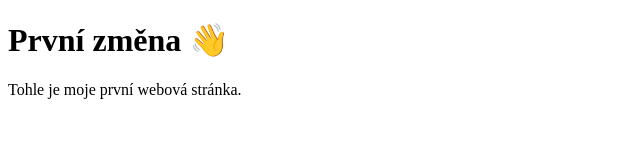
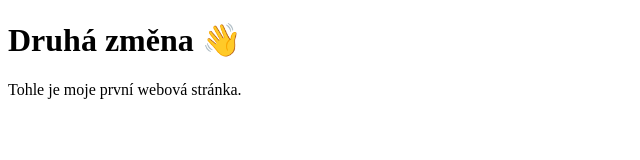
Before and after one commit to Michal-Zo/muj-web, a plain HTML site: page index.html in a window 1280 px wide. Shown: the whole page, without its empty margins (0-640 px from the left). Drawn offline with Linux system fonts and the light colour scheme.

Commit message:
Druhá změna

```diff
--- a/index.html
+++ b/index.html
@@ -7,7 +7,7 @@
 <body>
 
     <!-- <h1>Ahoj světe 👋</h1> -->
-    <h1>První změna 👋</h1>
+    <h1>Druhá změna 👋</h1>
     <p>Tohle je moje první webová stránka.</p>
 
 </body>
```
